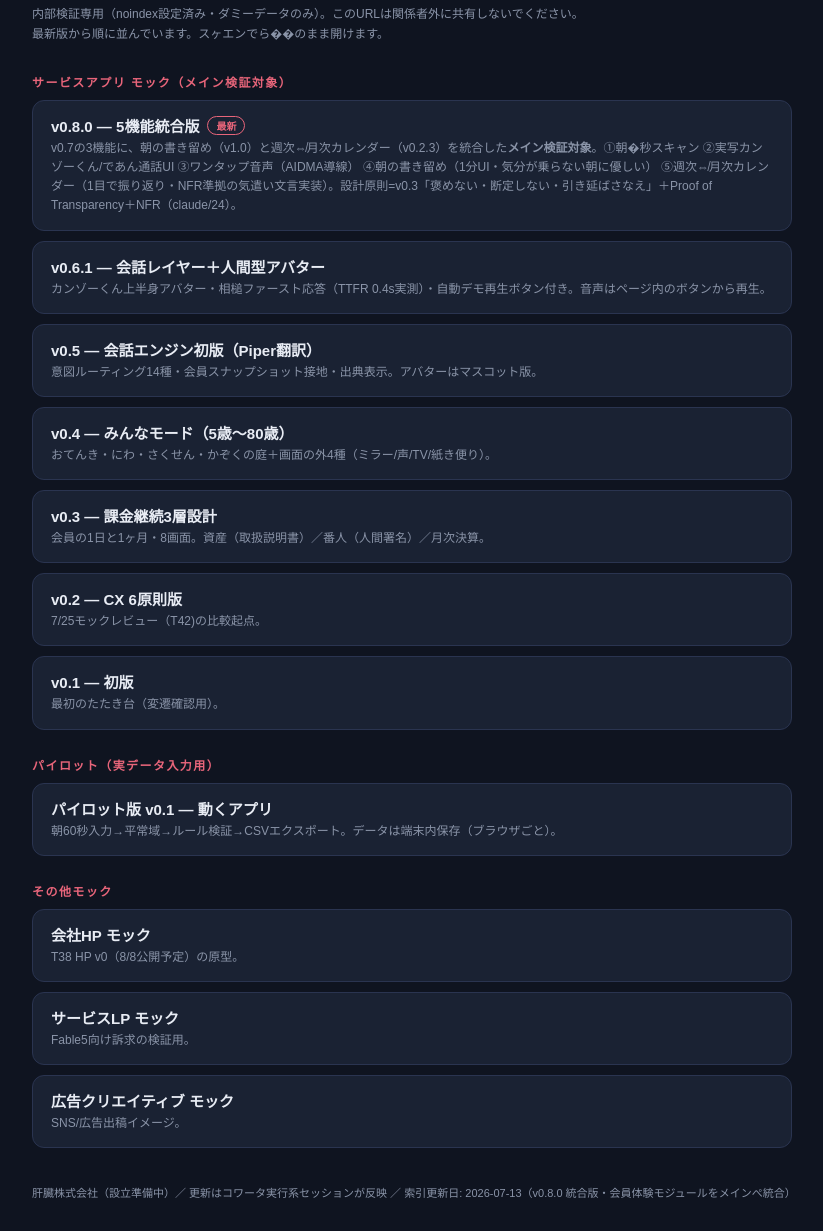
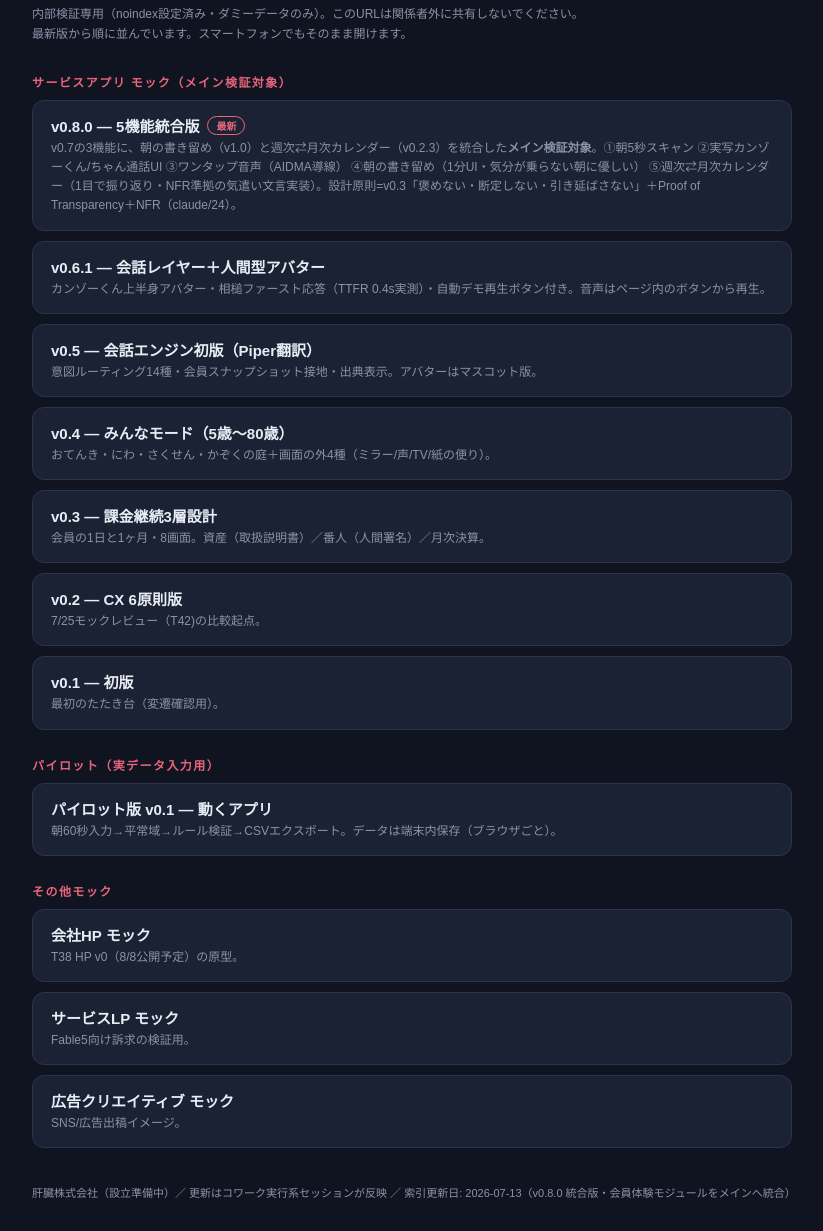
Before and after one commit to kanzo-inc/kz-staging, a plain HTML site: page m-f80f5d62/index.html in a window 1280 px wide. Shown: the part 69-1300 px from the top of the page, without its empty margins (228-1051 px from the left). Drawn offline with Linux system fonts and the light colour scheme.

Commit message:
Update index.htmlfix: index.html v0.8.0 byte-perfect [KANZO_INDEX_v0.8.0_INTEGRATED_20260713_FINAL]

```diff
--- a/m-f80f5d62/index.html
+++ b/m-f80f5d62/index.html
@@ -34,13 +34,13 @@
 <body>
 <div class="wrap">
   <h1>KANZO ステージング索引</h1>
-  <p class="note">内部検証専用（noindex設定済み・ダミーデータのみ）。このURLは関係者外に共有しないでください。<br>最新版から順に並んでいます。スヶエンでら��のまま開けます。</p>
+  <p class="note">内部検証専用（noindex設定済み・ダミーデータのみ）。このURLは関係者外に共有しないでください。<br>最新版から順に並んでいます。スマートフォンでもそのまま開けます。</p>
 
   <div class="sec">サービスアプリ モック（メイン検証対象）</div>
-  <a class="card" href="app-v07.html"><span class="t">v0.8.0 — 5機能統合版<span class="tag">最新</span></span><div class="d">v0.7の3機能に、朝の書き留め（v1.0）と週次⇎月次カレンダー（v0.2.3）を統合した<b>メイン検証対象</b>。①朝�秒スキャン ②実写カンゾーくん/であん通話UI ③ワンタップ音声（AIDMA導線） ④朝の書き留め（1分UI・気分が乗らない朝に優しい） ⑤週次⇎月次カレンダー（1目で振り返り・NFR準拠の気遣い文言実装）。設計原則=v0.3「褒めない・断定しない・引き延ばさなえ」＋Proof of Transparency＋NFR（claude/24）。</div></a>
+  <a class="card" href="app-v07.html"><span class="t">v0.8.0 — 5機能統合版<span class="tag">最新</span></span><div class="d">v0.7の3機能に、朝の書き留め（v1.0）と週次⇄月次カレンダー（v0.2.3）を統合した<b>メイン検証対象</b>。①朝5秒スキャン ②実写カンゾーくん/ちゃん通話UI ③ワンタップ音声（AIDMA導線） ④朝の書き留め（1分UI・気分が乗らない朝に優しい） ⑤週次⇄月次カレンダー（1目で振り返り・NFR準拠の気遣い文言実装）。設計原則=v0.3「褒めない・断定しない・引き延ばさない」＋Proof of Transparency＋NFR（claude/24）。</div></a>
   <a class="card" href="app-v061.html"><span class="t">v0.6.1 — 会話レイヤー＋人間型アバター</span><div class="d">カンゾーくん上半身アバター・相槌ファースト応答（TTFR 0.4s実測）・自動デモ再生ボタン付き。音声はページ内のボタンから再生。</div></a>
   <a class="card" href="app-v05.html"><span class="t">v0.5 — 会話エンジン初版（Piper翻訳）</span><div class="d">意図ルーティング14種・会員スナップショット接地・出典表示。アバターはマスコット版。</div></a>
-  <a class="card" href="app-v04.html"><span class="t">v0.4 — みんなモード（5歳〜80歳）</span><div class="d">おてんき・にわ・さくせん・かぞくの庭＋画面の外4種（ミラー/声/TV/紙き便り）。</div></a>
+  <a class="card" href="app-v04.html"><span class="t">v0.4 — みんなモード（5歳〜80歳）</span><div class="d">おてんき・にわ・さくせん・かぞくの庭＋画面の外4種（ミラー/声/TV/紙の便り）。</div></a>
   <a class="card" href="app-v03.html"><span class="t">v0.3 — 課金継続3層設計</span><div class="d">会員の1日と1ヶ月・8画面。資産（取扱説明書）／番人（人間署名）／月次決算。</div></a>
   <a class="card" href="app-v02.html"><span class="t">v0.2 — CX 6原則版</span><div class="d">7/25モックレビュー（T42)の比較起点。</div></a>
   <a class="card" href="app-v01.html"><span class="t">v0.1 — 初版</span><div class="d">最初のたたき台（変遷確認用）。</div></a>
@@ -53,7 +53,7 @@
   <a class="card" href="lp.html"><span class="t">サービスLP モック</span><div class="d">Fable5向け訴求の検証用。</div></a>
   <a class="card" href="ad.html"><span class="t">広告クリエイティブ モック</span><div class="d">SNS/広告出稿イメージ。</div></a>
 
-  <footer>肝臓株式会社（設立準備中）／ 更新はコワータ実行系セッションが反映 ／ 索引更新日: 2026-07-13（v0.8.0 統合版・会員体験モジュールをメインぺ統合）</footer>
+  <footer>肝臓株式会社（設立準備中）／ 更新はコワーク実行系セッションが反映 ／ 索引更新日: 2026-07-13（v0.8.0 統合版・会員体験モジュールをメインへ統合）</footer>
 </div>
 </body>
 </html>
```
